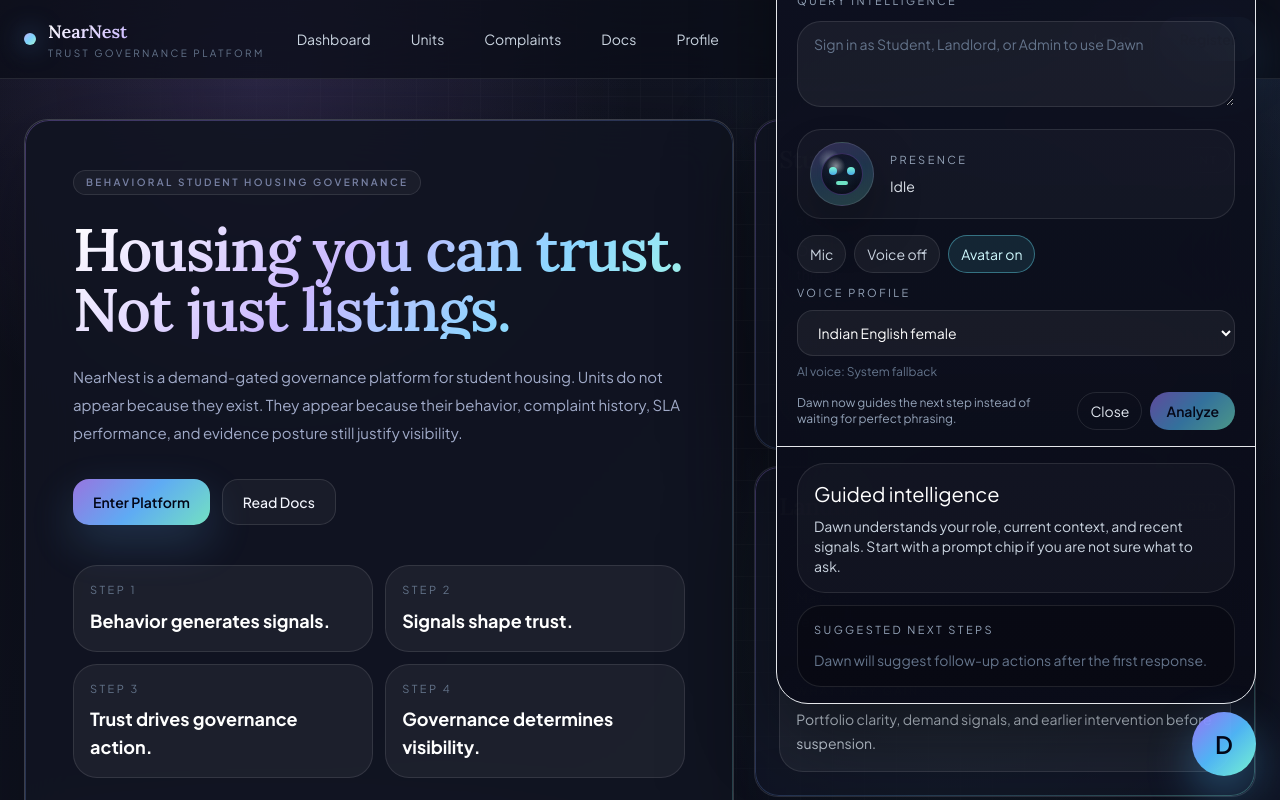
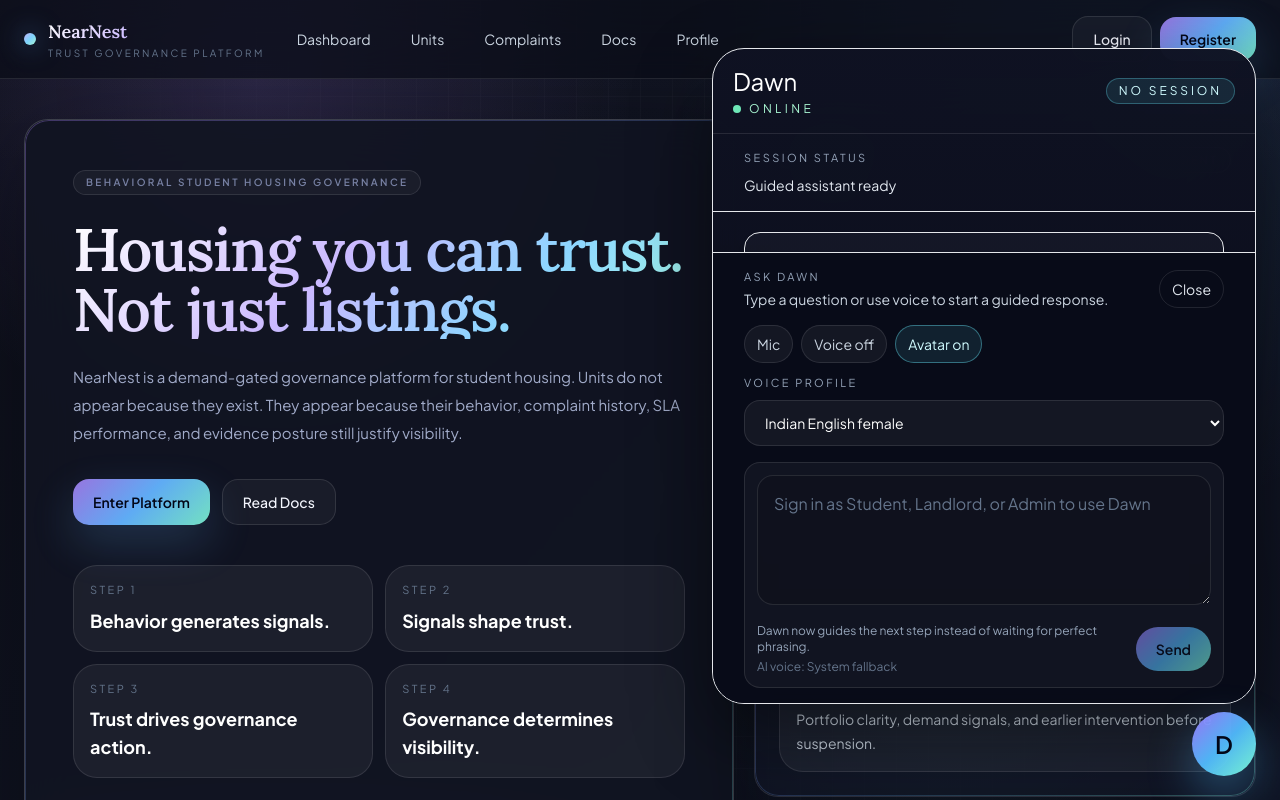
Before and after one commit to raybuilds/nearnest, a Next.js app in the folder frontend/: page / in a window 1280 px wide. Both pictures are taken after a click on the button "Open Dawn". Shown: the top 800 px of the page. Built offline with nearby package versions, Linux system fonts and the light colour scheme.

Commit message:
Redesign Dawn chat layout and card hierarchy

```diff
--- a/frontend/components/cards/CardFrame.tsx
+++ b/frontend/components/cards/CardFrame.tsx
@@ -6,11 +6,11 @@ import type { ReactNode } from "react";
 import type { DawnAction, DawnCardProps } from "@/types/dawn";
 
 const toneClasses = {
-  recommendation: "border-sky-400/50 bg-sky-500/8",
-  risk: "border-rose-400/50 bg-rose-500/8",
-  health: "border-emerald-400/50 bg-emerald-500/8",
-  analytics: "border-violet-400/50 bg-violet-500/8",
-  explanation: "border-white/15 bg-white/5",
+  recommendation: "border-emerald-400/35 bg-emerald-500/8 shadow-md shadow-emerald-950/20",
+  risk: "border-rose-400/35 bg-rose-500/8 shadow-md shadow-rose-950/20",
+  health: "border-amber-300/30 bg-amber-400/8 shadow-md shadow-amber-950/10",
+  analytics: "border-white/12 bg-white/[0.04] shadow-md shadow-black/30",
+  explanation: "border-sky-300/25 bg-sky-400/8 shadow-md shadow-sky-950/10",
 };
 
 type CardFrameProps = DawnCardProps & {
@@ -32,31 +32,35 @@ function SkeletonRows() {
 
 export default function CardFrame({ card, loading, empty, tone, metrics = [], children, onAction }: CardFrameProps) {
   const [expanded, setExpanded] = useState(false);
+  const shouldCollapse = children || metrics.length > 2 || card.actions.length > 0;
 
   return (
-    <article className={`rounded-[28px] border p-4 backdrop-blur-xl ${toneClasses[tone]}`}>
+    <article className={`mb-4 rounded-2xl border p-5 backdrop-blur-xl ${toneClasses[tone]}`}>
       <div className="flex items-start justify-between gap-3">
-        <div>
-          <h4 className="font-[family:var(--font-display)] text-xl text-white">{card.title}</h4>
-          <p className="mt-2 text-sm text-slate-300">
+        <div className="max-w-[85%]">
+          <p className="text-[11px] uppercase tracking-[0.22em] text-slate-400">Assistant card</p>
+          <h4 className="mt-2 font-[family:var(--font-display)] text-xl text-white">{card.title}</h4>
+          <p className="mt-3 text-sm leading-6 text-slate-300">
             {loading ? "Analyzing system data..." : empty ? "No relevant data found" : card.why}
           </p>
         </div>
+        {shouldCollapse ? (
           <button
             type="button"
             onClick={() => setExpanded((value) => !value)}
             className="rounded-full border border-white/10 px-3 py-1 text-xs uppercase tracking-[0.24em] text-slate-300"
           >
-          {expanded ? "Hide" : "Details"}
+            {expanded ? "Hide details" : "View details"}
           </button>
+        ) : null}
       </div>
 
       {loading ? <div className="mt-4"><SkeletonRows /></div> : null}
 
       {!loading && !empty && metrics.length > 0 ? (
-        <div className="mt-4 grid grid-cols-2 gap-3">
+        <div className="mt-5 grid grid-cols-2 gap-3">
           {metrics.map((metric) => (
-            <div key={metric.label} className="rounded-2xl border border-white/8 bg-black/10 px-3 py-3">
+            <div key={metric.label} className="rounded-xl border border-white/8 bg-black/10 px-4 py-3">
               <p className="text-[11px] uppercase tracking-[0.22em] text-slate-400">{metric.label}</p>
               <p className="mt-2 text-lg font-semibold text-white">{metric.value ?? "--"}</p>
             </div>
@@ -65,17 +69,17 @@ export default function CardFrame({ card, loading, empty, tone, metrics = [], ch
       ) : null}
 
       {!loading && empty ? (
-        <div className="mt-4 rounded-2xl border border-dashed border-white/10 px-4 py-5 text-sm text-slate-300">
+        <div className="mt-5 rounded-xl border border-dashed border-white/10 px-4 py-5 text-sm text-slate-300">
           No relevant data found
         </div>
       ) : null}
 
-      {!loading && !empty && expanded ? (
-        <div className="mt-4 rounded-2xl border border-white/8 bg-black/10 p-3">{children}</div>
+      {!loading && !empty && expanded && children ? (
+        <div className="mt-5 rounded-xl border border-white/8 bg-black/10 p-4">{children}</div>
       ) : null}
 
       {!loading && !empty && card.actions.length > 0 ? (
-        <div className="mt-4 flex flex-wrap gap-2">
+        <div className="mt-5 flex flex-wrap gap-2">
           {card.actions.map((action) =>
             action.href ? (
               <Link
--- a/frontend/components/dawn/CardRenderer.tsx
+++ b/frontend/components/dawn/CardRenderer.tsx
@@ -22,7 +22,7 @@ export default function CardRenderer({ cards, loading, onAction }: CardRendererP
   }
 
   return (
-    <div className="space-y-3">
+    <div className="space-y-4">
       {cards.map((card, index) => {
         const key = `${card.type}-${card.title}-${index}`;
 
--- a/frontend/components/dawn/DawnChat.tsx
+++ b/frontend/components/dawn/DawnChat.tsx
@@ -415,6 +415,24 @@ function summaryTitle(role: DawnRole | null, summary?: DawnSummary | null) {
   return summary.unitId ? `Unit ${summary.unitId}` : "Role context";
 }
 
+function conversationLabel(response: DawnResponse | null) {
+  if (!response) return "Conversation";
+  if (response.intents.includes("operations_advisor")) return "Alerts and actions";
+  if (response.intents.includes("system_health_summary")) return "System snapshot";
+  if (response.intents.includes("recommend_unit_decision")) return "Recommendation";
+  return "Assistant response";
+}
+
+function typingDots() {
+  return (
+    <div className="flex items-center gap-2">
+      <span className="h-2 w-2 animate-pulse rounded-full bg-cyan-200" />
+      <span className="h-2 w-2 animate-pulse rounded-full bg-cyan-200 [animation-delay:120ms]" />
+      <span className="h-2 w-2 animate-pulse rounded-full bg-cyan-200 [animation-delay:240ms]" />
+    </div>
+  );
+}
+
 function getSpeechRecognitionConstructor(): SpeechRecognitionConstructor | null {
   if (typeof window === "undefined") return null;
   const speechWindow = window as typeof window & {
@@ -572,9 +590,10 @@ export default function DawnChat({ open, onClose, pageContext }: DawnChatProps)
   const summary = response?.summary || null;
   const trustBand = summary?.trustScore !== null && summary?.trustScore !== undefined ? getTrustBand(summary.trustScore) : null;
   const nextSuggestions = response?.suggestions?.length ? response.suggestions : starterPrompts;
+  const hasResponse = Boolean(response);
 
   const intentSummary = useMemo(() => {
-    if (loading) return "Analyzing system data...";
+    if (loading) return "Reviewing the latest housing signals";
     if (response?.intents?.length) return response.intents.join(", ");
     return "Guided assistant ready";
   }, [loading, response]);
@@ -822,11 +841,11 @@ export default function DawnChat({ open, onClose, pageContext }: DawnChatProps)
 
   return (
     <div
-      className={`fixed bottom-24 right-4 z-50 w-[min(92vw,30rem)] transition duration-300 sm:right-6 ${
+      className={`fixed bottom-24 right-4 z-50 w-[min(94vw,34rem)] transition duration-300 sm:right-6 ${
         open ? "pointer-events-auto translate-y-0 opacity-100" : "pointer-events-none translate-y-6 opacity-0"
       }`}
     >
-      <div className="overflow-hidden rounded-[32px] border border-white/12 bg-[linear-gradient(180deg,rgba(15,18,34,0.94),rgba(10,12,24,0.98))] shadow-[0_30px_80px_rgba(0,0,0,0.45)] backdrop-blur-2xl">
+      <div className="flex max-h-[82vh] flex-col overflow-hidden rounded-[32px] border border-white/12 bg-[linear-gradient(180deg,rgba(15,18,34,0.97),rgba(10,12,24,0.99))] shadow-[0_30px_80px_rgba(0,0,0,0.45)] backdrop-blur-2xl">
         <DawnHeader
           roleLabel={roleLabel}
           rightSlot={
@@ -838,43 +857,62 @@ export default function DawnChat({ open, onClose, pageContext }: DawnChatProps)
           }
         />
 
-        <div className="border-b border-white/8 px-5 py-3">
-          <p className="text-[11px] uppercase tracking-[0.22em] text-slate-400">Intent queue</p>
+        <div className="border-b border-white/8 px-5 py-4">
+          <div className="mx-auto flex max-w-[30rem] items-start justify-between gap-4">
+            <div>
+              <p className="text-[11px] uppercase tracking-[0.22em] text-slate-400">Session status</p>
               <p className="mt-2 text-sm text-slate-200">{intentSummary}</p>
               {!bootstrapped && role ? <p className="mt-2 text-xs text-slate-400">Loading proactive insights...</p> : null}
               {insightMessage ? <p className="mt-2 text-xs text-emerald-200">{insightMessage}</p> : null}
             </div>
+            {summary ? (
+              <div className="hidden min-w-[9rem] rounded-2xl border border-white/8 bg-white/5 px-4 py-3 sm:block">
+                <p className="text-[11px] uppercase tracking-[0.22em] text-slate-400">{summaryTitle(role, summary)}</p>
+                <p className="mt-2 text-lg font-semibold text-white">{summary.trustScore ?? "--"}</p>
+                <p className="mt-1 text-xs text-slate-400">Trust score</p>
+              </div>
+            ) : null}
+          </div>
+        </div>
 
+        <div className="min-h-0 flex-1 overflow-y-auto px-5 py-5">
+          <div className="mx-auto flex max-w-[30rem] flex-col gap-5">
             {summary ? (
-          <div className="border-b border-white/8 px-5 py-4">
-            <div className="mb-3 flex items-center justify-between gap-3">
+              <section className="rounded-2xl border border-white/8 bg-white/[0.03] p-4 shadow-md shadow-black/20">
+                <div className="mb-4 flex items-center justify-between gap-3">
+                  <div>
                     <p className="text-[11px] uppercase tracking-[0.22em] text-slate-400">{summaryTitle(role, summary)}</p>
+                    <p className="mt-2 text-sm text-slate-300">Current context</p>
+                  </div>
                   {trustBand ? <span className={`signal-chip ${trustBand.tone}`}>{trustBand.label}</span> : null}
                 </div>
                 <div className="grid grid-cols-3 gap-3">
-              <div className="rounded-2xl border border-white/8 bg-white/5 px-3 py-3">
+                  <div className="rounded-xl border border-white/8 bg-black/10 px-4 py-3">
                     <p className="text-[11px] uppercase tracking-[0.22em] text-slate-500">Trust</p>
                     <p className="mt-2 text-lg font-semibold text-white">{summary.trustScore ?? "--"}</p>
                   </div>
-              <div className="rounded-2xl border border-white/8 bg-white/5 px-3 py-3">
+                  <div className="rounded-xl border border-white/8 bg-black/10 px-4 py-3">
                     <p className="text-[11px] uppercase tracking-[0.22em] text-slate-500">Risk</p>
                     <div className="mt-2">
                       <span className={`signal-chip ${getRiskTone(summary.riskLevel || "info")}`}>{summary.riskLevel || "--"}</span>
                     </div>
                   </div>
-              <div className="rounded-2xl border border-white/8 bg-white/5 px-3 py-3">
+                  <div className="rounded-xl border border-white/8 bg-black/10 px-4 py-3">
                     <p className="text-[11px] uppercase tracking-[0.22em] text-slate-500">Complaints</p>
                     <p className="mt-2 text-lg font-semibold text-white">{summary.complaintCount ?? "--"}</p>
                   </div>
                 </div>
-          </div>
+              </section>
             ) : null}
 
-        <form onSubmit={handleSubmit} className="border-b border-white/8 px-5 py-4">
-          <label className="block text-[11px] uppercase tracking-[0.22em] text-slate-400">Starter prompts</label>
-          <div className="mt-3 flex flex-wrap gap-2">
-            {starterPrompts.length > 0 ? (
-              starterPrompts.map((prompt) => (
+            {!hasResponse && !loading ? (
+              <section className="rounded-2xl border border-white/8 bg-white/[0.03] p-5 shadow-md shadow-black/20">
+                <p className="font-[family:var(--font-display)] text-2xl text-white">Ask Dawn anything about your housing</p>
+                <p className="mt-3 text-sm leading-6 text-slate-300">
+                  Use a prompt below or type your own question. Dawn can explain trust, surface risk, guide complaints, and recommend next steps.
+                </p>
+                <div className="mt-4 flex flex-wrap gap-2">
+                  {starterPrompts.length > 0 ? starterPrompts.map((prompt) => (
                     <button
                       key={prompt}
                       type="button"
@@ -883,28 +921,83 @@ export default function DawnChat({ open, onClose, pageContext }: DawnChatProps)
                     >
                       {prompt}
                     </button>
-              ))
+                  )) : <span className="text-sm text-slate-500">Sign in to unlock Dawn prompts.</span>}
+                </div>
+              </section>
+            ) : null}
+
+            {notice ? (
+              <div className="rounded-2xl border border-amber-300/20 bg-amber-400/10 px-4 py-3 text-sm text-amber-100">
+                {notice}
+              </div>
+            ) : null}
+
+            <section className="rounded-2xl border border-white/8 bg-white/[0.03] p-5 shadow-md shadow-black/20">
+              <div className="flex items-start justify-between gap-3">
+                <div>
+                  <p className="text-[11px] uppercase tracking-[0.22em] text-slate-400">{conversationLabel(response)}</p>
+                  <p className="mt-2 font-[family:var(--font-display)] text-2xl text-white">Dawn says</p>
+                </div>
+                <DawnAvatar state={avatarState} enabled={avatarEnabled} compact />
+              </div>
+              <div className="mt-4 rounded-xl border border-white/8 bg-black/10 px-4 py-4">
+                {loading ? (
+                  <div className="space-y-3">
+                    {typingDots()}
+                    <p className="text-sm text-slate-300">Reviewing trust, risk, and operational signals...</p>
+                  </div>
                 ) : (
-              <span className="text-xs text-slate-500">Sign in to unlock guided prompts.</span>
+                  <p className="text-sm leading-7 text-slate-200">
+                    {response?.message || "Dawn is ready when you are."}
+                  </p>
                 )}
               </div>
 
-          <label className="mt-4 block text-[11px] uppercase tracking-[0.22em] text-slate-400">Query intelligence</label>
-          <textarea
-            ref={textareaRef}
-            value={input}
-            onChange={(event) => setInput(event.target.value)}
-            rows={3}
-            placeholder={
-              role
-                ? "Ask Dawn to explain trust, forecast risk, guide a complaint, or recommend your next step"
-                : "Sign in as Student, Landlord, or Admin to use Dawn"
-            }
-            className="mt-3 w-full rounded-[24px] border border-white/10 bg-white/5 px-4 py-3 text-sm text-white outline-none placeholder:text-slate-500"
-          />
-          <div className="mt-4">
-            <DawnAvatar state={avatarState} enabled={avatarEnabled} compact />
+              {response ? (
+                <div className="mt-5">
+                  <CardRenderer cards={response.cards} loading={loading} onAction={handleAction} />
                 </div>
+              ) : null}
+
+              <div className="mt-5 rounded-xl border border-white/8 bg-black/10 p-4">
+                <p className="text-[11px] uppercase tracking-[0.22em] text-slate-400">Suggested next steps</p>
+                <div className="mt-3 flex flex-wrap gap-2">
+                  {nextSuggestions.length > 0 ? (
+                    nextSuggestions.map((suggestion) => (
+                      <button
+                        key={suggestion}
+                        type="button"
+                        onClick={() => sendPrompt(suggestion)}
+                        className="rounded-full border border-white/10 bg-white/5 px-3 py-2 text-sm text-slate-200 transition hover:border-emerald-300/40 hover:bg-emerald-300/10"
+                      >
+                        {suggestion}
+                      </button>
+                    ))
+                  ) : (
+                    <span className="text-sm text-slate-500">Dawn will suggest follow-up actions after the first response.</span>
+                  )}
+                </div>
+              </div>
+            </section>
+          </div>
+        </div>
+
+        <form onSubmit={handleSubmit} className="border-t border-white/8 bg-[rgba(9,12,24,0.96)] px-5 py-4 backdrop-blur-xl">
+          <div className="mx-auto max-w-[30rem] space-y-4">
+            <div className="flex items-center justify-between gap-3">
+              <div>
+                <p className="text-[11px] uppercase tracking-[0.22em] text-slate-400">Ask Dawn</p>
+                <p className="mt-1 text-sm text-slate-300">Type a question or use voice to start a guided response.</p>
+              </div>
+              <button
+                type="button"
+                onClick={onClose}
+                className="rounded-full border border-white/10 px-3 py-2 text-sm text-slate-200"
+              >
+                Close
+              </button>
+            </div>
+
             <DawnVoiceControls
               avatarEnabled={avatarEnabled}
               voiceEnabled={voiceEnabled}
@@ -930,83 +1023,46 @@ export default function DawnChat({ open, onClose, pageContext }: DawnChatProps)
               onToggleListening={toggleListening}
               onVoiceProfileChange={setVoiceProfile}
             />
+
+            <div className="rounded-2xl border border-white/10 bg-white/[0.04] p-3">
+              <textarea
+                ref={textareaRef}
+                value={input}
+                onChange={(event) => setInput(event.target.value)}
+                rows={4}
+                placeholder={
+                  role
+                    ? "Ask Dawn to explain trust, forecast risk, guide a complaint, or recommend your next step"
+                    : "Sign in as Student, Landlord, or Admin to use Dawn"
+                }
+                className="w-full rounded-2xl border border-white/10 bg-black/10 px-4 py-4 text-base text-white outline-none placeholder:text-slate-500"
+              />
+              <div className="mt-3 flex items-center justify-between gap-3">
+                <div className="space-y-1">
                   {capabilitiesChecked && (!speechSupported || !voiceSupported) ? (
-            <p className="mt-3 text-xs text-slate-500">
+                    <p className="text-xs text-slate-500">
                       {!speechSupported ? "Mic input is unavailable in this browser. " : ""}
                       {!voiceSupported ? "Voice output is unavailable in this browser." : ""}
                     </p>
-          ) : null}
-          {voiceSupported ? (
-            <p className="mt-2 text-xs text-slate-500">AI voice: {activeVoiceLabel}</p>
-          ) : null}
-          <div className="mt-3 flex items-center justify-between gap-3">
+                  ) : (
                     <p className="text-xs text-slate-400">
                       Dawn now guides the next step instead of waiting for perfect phrasing.
                       {listening ? " Voice input is active." : ""}
                     </p>
-            <div className="flex gap-2">
-              <button
-                type="button"
-                onClick={onClose}
-                className="rounded-full border border-white/10 px-3 py-2 text-sm text-slate-200"
-              >
-                Close
-              </button>
+                  )}
+                  {voiceSupported ? <p className="text-xs text-slate-500">AI voice: {activeVoiceLabel}</p> : null}
+                </div>
                 <button
                   type="submit"
                   disabled={!role || loading}
-                className="rounded-full bg-[linear-gradient(135deg,rgba(160,120,255,0.95),rgba(82,188,255,0.95),rgba(125,255,218,0.95))] px-4 py-2 text-sm font-semibold text-slate-950 disabled:cursor-not-allowed disabled:opacity-60"
+                  className="rounded-full bg-[linear-gradient(135deg,rgba(160,120,255,0.95),rgba(82,188,255,0.95),rgba(125,255,218,0.95))] px-5 py-3 text-sm font-semibold text-slate-950 disabled:cursor-not-allowed disabled:opacity-60"
                 >
-                {loading ? "Thinking..." : "Analyze"}
+                  {loading ? "Analyzing" : "Send"}
                 </button>
               </div>
             </div>
+          </div>
         </form>
-
-        <div className="max-h-[60vh] space-y-3 overflow-y-auto px-5 py-4">
-          {notice ? (
-            <div className="rounded-2xl border border-amber-300/20 bg-amber-400/10 px-4 py-3 text-sm text-amber-100">
-              {notice}
-            </div>
-          ) : null}
-
-          {response ? (
-            <>
-              <div className="rounded-[28px] border border-white/10 bg-white/[0.03] p-4">
-                <p className="font-[family:var(--font-display)] text-xl text-white">Dawn says</p>
-                <p className="mt-2 text-sm leading-6 text-slate-300">{response.message}</p>
-              </div>
-              <CardRenderer cards={response.cards} loading={loading} onAction={handleAction} />
-            </>
-          ) : !loading ? (
-            <div className="rounded-[28px] border border-white/10 bg-white/[0.03] p-4">
-              <p className="font-[family:var(--font-display)] text-xl text-white">Guided intelligence</p>
-              <p className="mt-2 text-sm text-slate-300">
-                Dawn understands your role, current context, and recent signals. Start with a prompt chip if you are not sure what to ask.
-              </p>
-            </div>
-          ) : null}
-
-          <div className="rounded-[24px] border border-white/10 bg-black/20 p-4">
-            <p className="text-[11px] uppercase tracking-[0.22em] text-slate-400">Suggested next steps</p>
-            <div className="mt-3 flex flex-wrap gap-2">
-              {nextSuggestions.length > 0 ? (
-                nextSuggestions.map((suggestion) => (
-                  <button
-                    key={suggestion}
-                    type="button"
-                    onClick={() => sendPrompt(suggestion)}
-                    className="rounded-full border border-white/10 bg-white/5 px-3 py-2 text-sm text-slate-200 transition hover:border-emerald-300/40 hover:bg-emerald-300/10"
-                  >
-                    {suggestion}
-                  </button>
-                ))
-              ) : (
-                <span className="text-sm text-slate-500">Dawn will suggest follow-up actions after the first response.</span>
-              )}
-            </div>
-          </div>
-        </div>
       </div>
     </div>
   );
```
Lines whose indentation alone changed are shown as unchanged.
